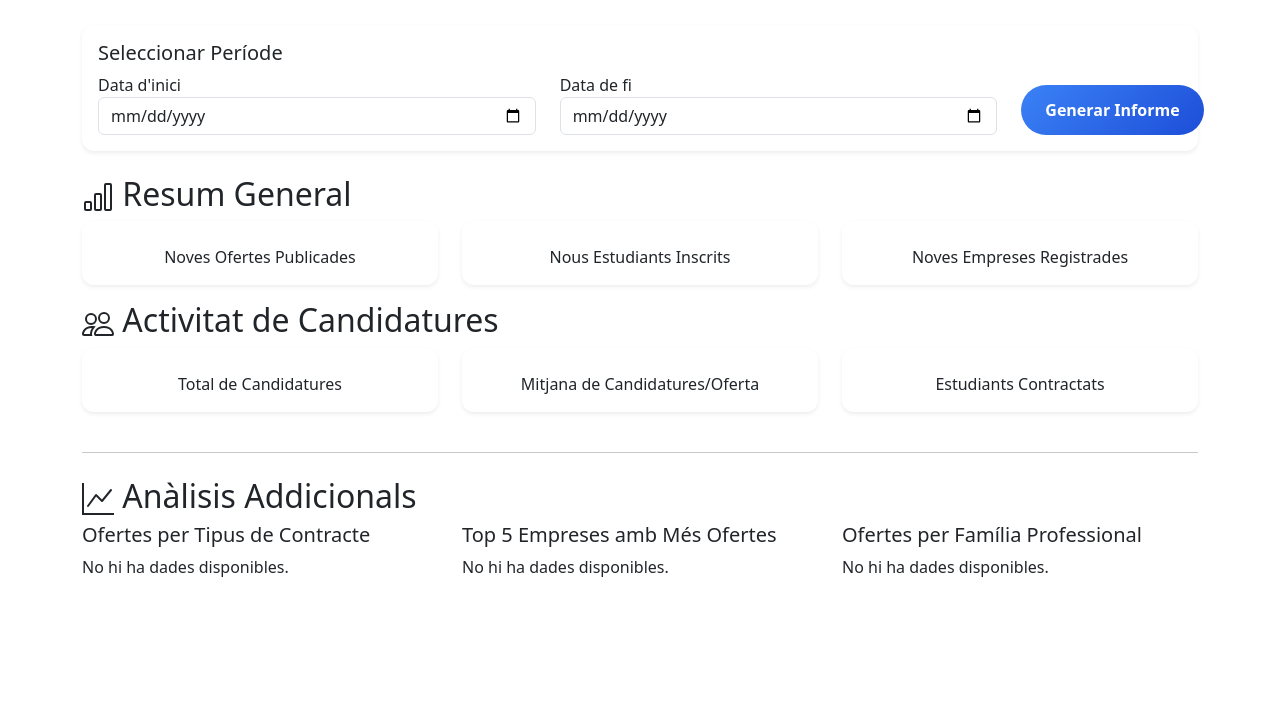
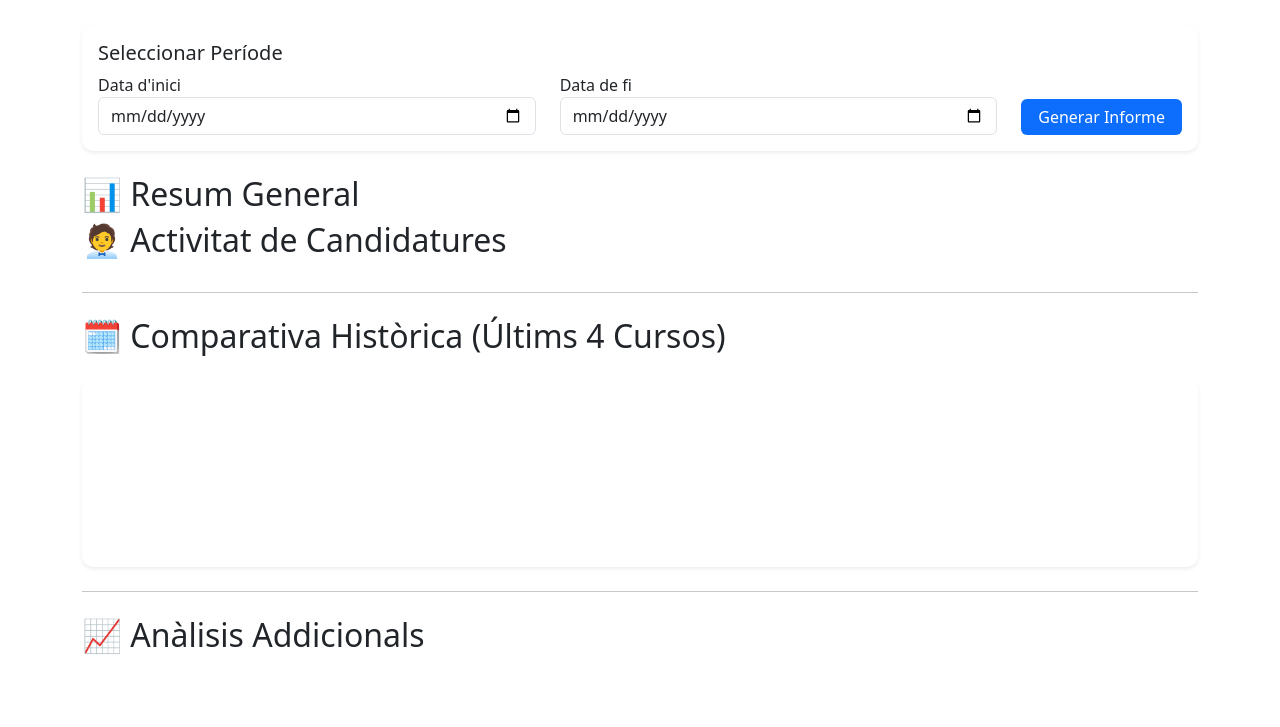
Before and after one commit to rcervera/borsa_treball_django_google, a Django app: template borsa_treball/templates/borsa_treball/informes/informe_curs.html in a window 1280 px wide. Shown: the part 167-894 px from the top of the page. Before the commit the page ends 744 px from the top, so only its background shows below. Run offline with Django 5.2, Linux system fonts and the light colour scheme; the template is opened without the code that fills it, so the values that code supplies are empty; a map, chart or similar area stays blank; some libraries are stand-ins or nearby versions.

Commit message:
informes feature

```diff
--- a/borsa_treball/templates/borsa_treball/informes/informe_curs.html
+++ b/borsa_treball/templates/borsa_treball/informes/informe_curs.html
@@ -1,8 +1,15 @@
-{% extends "base.html" %}  {% block content %}
+{% extends "base.html" %}
+
+{% block head_extra %}
+    <script src="https://cdn.jsdelivr.net/npm/chart.js"></script>
+{% endblock %}
+
+
+{% block content %}
 <div class="container mt-4">
     <h1>Informe d'Activitat del Curs Escolar</h1>
+
     <p class="text-muted">Informe generat pel període del {{ start_date|date:"d/m/Y" }} al {{ end_date|date:"d/m/Y" }}</p>
-
     <div class="card my-4">
         <div class="card-body">
             <h5 class="card-title">Seleccionar Període</h5>
@@ -17,134 +24,89 @@
                         <input type="date" id="end_date" name="end_date" class="form-control" value="{{ end_date|date:'Y-m-d' }}">
                     </div>
                     <div class="col-md-2">
-                        <button type="submit" class="principal-btn">Generar Informe</button>
+                        <button type="submit" class="btn btn-primary w-100">Generar Informe</button>
                     </div>
                 </div>
             </form>
         </div>
     </div>
+    <h2>📊 Resum General</h2>
+    <div class="row"></div>
+    <h2>🧑‍💼 Activitat de Candidatures</h2>
+    <div class="row"></div>
 
-    <h2>
-
-        <svg xmlns="http://www.w3.org/2000/svg" width="32" height="32" fill="currentColor" class="bi bi-bar-chart" viewBox="0 0 16 16">
-             <path d="M4 11H2v3h2zm5-4H7v7h2zm5-5v12h-2V2zm-2-1a1 1 0 0 0-1 1v12a1 1 0 0 0 1 1h2a1 1 0 0 0 1-1V2a1 1 0 0 0-1-1zM6 7a1 1 0 0 1 1-1h2a1 1 0 0 1 1 1v7a1 1 0 0 1-1 1H7a1 1 0 0 1-1-1zm-5 4a1 1 0 0 1 1-1h2a1 1 0 0 1 1 1v3a1 1 0 0 1-1 1H2a1 1 0 0 1-1-1z"/>
-        </svg>
-        Resum General
-    </h2>
-    <div class="row">
-        <div class="col-md-4 mb-3">
-            <div class="card text-center">
-                <div class="card-body">
-                    <h3 class="card-title">{{ num_ofertes }}</h3>
-                    <p class="card-text">Noves Ofertes Publicades</p>
-                </div>
-            </div>
-        </div>
-        <div class="col-md-4 mb-3">
-            <div class="card text-center">
-                <div class="card-body">
-                    <h3 class="card-title">{{ num_alumnes_nous }}</h3>
-                    <p class="card-text">Nous Estudiants Inscrits</p>
-                </div>
-            </div>
-        </div>
-        <div class="col-md-4 mb-3">
-            <div class="card text-center">
-                <div class="card-body">
-                    <h3 class="card-title">{{ num_empreses_noves }}</h3>
-                    <p class="card-text">Noves Empreses Registrades</p>
-                </div>
-            </div>
-        </div>
-    </div>
-
-    <h2>
-        <svg xmlns="http://www.w3.org/2000/svg" width="32" height="32" fill="currentColor" class="bi bi-people" viewBox="0 0 16 16">
-            <path d="M15 14s1 0 1-1-1-4-5-4-5 3-5 4 1 1 1 1zm-7.978-1L7 12.996c.001-.264.167-1.03.76-1.72C8.312 10.629 9.282 10 11 10c1.717 0 2.687.63 3.24 1.276.593.69.758 1.457.76 1.72l-.008.002-.014.002zM11 7a2 2 0 1 0 0-4 2 2 0 0 0 0 4m3-2a3 3 0 1 1-6 0 3 3 0 0 1 6 0M6.936 9.28a6 6 0 0 0-1.23-.247A7 7 0 0 0 5 9c-4 0-5 3-5 4q0 1 1 1h4.216A2.24 2.24 0 0 1 5 13c0-1.01.377-2.042 1.09-2.904.243-.294.526-.569.846-.816M4.92 10A5.5 5.5 0 0 0 4 13H1c0-.26.164-1.03.76-1.724.545-.636 1.492-1.256 3.16-1.275ZM1.5 5.5a3 3 0 1 1 6 0 3 3 0 0 1-6 0m3-2a2 2 0 1 0 0 4 2 2 0 0 0 0-4"/>
-        </svg>
-        Activitat de Candidatures
-    </h2>
-     <div class="row">
-        <div class="col-md-4 mb-3">
-            <div class="card text-center">
-                <div class="card-body">
-                    <h3 class="card-title">{{ num_candidatures }}</h3>
-                    <p class="card-text">Total de Candidatures</p>
-                </div>
-            </div>
-        </div>
-        <div class="col-md-4 mb-3">
-            <div class="card text-center">
-                <div class="card-body">
-                    <h3 class="card-title">{{ mitjana_candidatures_per_oferta }}</h3>
-                    <p class="card-text">Mitjana de Candidatures/Oferta</p>
-                </div>
-            </div>
-        </div>
-        <div class="col-md-4 mb-3">
-            <div class="card text-center">
-                <div class="card-body">
-                    <h3 class="card-title text-success">{{ num_contractats }}</h3>
-                    <p class="card-text">Estudiants Contractats</p>
-                </div>
-            </div>
+    <hr class="my-4">
+    <h2>🗓️ Comparativa Històrica (Últims 4 Cursos)</h2>
+    <div class="card mt-4">
+        <div class="card-body">
+            <canvas id="historicalChart"></canvas>
         </div>
     </div>
 
     <hr class="my-4">
-    <h2>
-        <svg xmlns="http://www.w3.org/2000/svg" width="32" height="32" fill="currentColor" class="bi bi-graph-up" viewBox="0 0 16 16">
-            <path fill-rule="evenodd" d="M0 0h1v15h15v1H0zm14.817 3.113a.5.5 0 0 1 .07.704l-4.5 5.5a.5.5 0 0 1-.74.037L7.06 6.767l-3.656 5.027a.5.5 0 0 1-.808-.588l4-5.5a.5.5 0 0 1 .758-.06l2.609 2.61 4.15-5.073a.5.5 0 0 1 .704-.07"/>
-        </svg>
-         Anàlisis Addicionals
-    </h2>
-    <div class="row">
-        <div class="col-md-4">
-            <h5>Ofertes per Tipus de Contracte</h5>
-            {% if ofertes_per_tipus_contracte %}
-                <ul class="list-group">
-                    {% for item in ofertes_per_tipus_contracte %}
-                        <li class="list-group-item d-flex justify-content-between align-items-center">
-                            {{ item.nom_llegible }}
-                            <span class="badge bg-primary rounded-pill">{{ item.count }}</span>
-                        </li>
-                    {% endfor %}
-                </ul>
-            {% else %}
-                <p>No hi ha dades disponibles.</p>
-            {% endif %}
-        </div>
-        <div class="col-md-4">
-            <h5>Top 5 Empreses amb Més Ofertes</h5>
-            {% if top_empreses %}
-                 <ul class="list-group">
-                    {% for item in top_empreses %}
-                        <li class="list-group-item d-flex justify-content-between align-items-center">
-                            {{ item.empresa__nom_comercial }}
-                            <span class="badge bg-primary rounded-pill">{{ item.count }}</span>
-                        </li>
-                    {% endfor %}
-                </ul>
-            {% else %}
-                <p>No hi ha dades disponibles.</p>
-            {% endif %}
-        </div>
-        <div class="col-md-4">
-            <h5>Ofertes per Família Professional</h5>
-            {% if ofertes_per_familia %}
-                 <ul class="list-group">
-                    {% for item in ofertes_per_familia %}
-                        <li class="list-group-item d-flex justify-content-between align-items-center">
-                            {{ item.cicles__familia__nom }}
-                            <span class="badge bg-primary rounded-pill">{{ item.count }}</span>
-                        </li>
-                    {% endfor %}
-                </ul>
-            {% else %}
-                <p>No hi ha dades disponibles.</p>
-            {% endif %}
-        </div>
-    </div>
+    <h2>📈 Anàlisis Addicionals</h2>
+    <div class="row"></div>
+</div>
 
-</div>
+{{ chart_data|json_script:"chartData" }}
+
+<script>
+    document.addEventListener('DOMContentLoaded', () => {
+        // Obtenim les dades del context de Django
+        const chartData = JSON.parse(document.getElementById('chartData').textContent);
+        const ctx = document.getElementById('historicalChart').getContext('2d');
+
+        new Chart(ctx, {
+            type: 'bar', // Tipus de gràfic
+            data: {
+                labels: chartData.labels, // Etiquetes de l'eix X (Ex: 'Curs 21/22')
+                datasets: [
+                    {
+                        label: 'Nº Ofertes',
+                        data: chartData.num_ofertes,
+                        backgroundColor: 'rgba(54, 162, 235, 0.6)',
+                        borderColor: 'rgba(54, 162, 235, 1)',
+                        borderWidth: 1
+                    },
+                    {
+                        label: 'Nº Candidatures',
+                        data: chartData.num_candidatures,
+                        backgroundColor: 'rgba(255, 206, 86, 0.6)',
+                        borderColor: 'rgba(255, 206, 86, 1)',
+                        borderWidth: 1
+                    },
+                    {
+                        label: 'Nº Contractats',
+                        data: chartData.num_contractats,
+                        backgroundColor: 'rgba(75, 192, 192, 0.6)',
+                        borderColor: 'rgba(75, 192, 192, 1)',
+                        borderWidth: 1
+                    }
+                ]
+            },
+            options: {
+                responsive: true,
+                maintainAspectRatio: false,
+                scales: {
+                    y: {
+                        beginAtZero: true,
+                        title: {
+                            display: true,
+                            text: 'Quantitat'
+                        }
+                    }
+                },
+                plugins: {
+                    legend: {
+                        position: 'top',
+                    },
+                    title: {
+                        display: true,
+                        text: 'Comparativa d\'Ofertes, Candidatures i Contractacions'
+                    }
+                }
+            }
+        });
+    });
+</script>
 {% endblock %}
```
Also changed, not shown: borsa_treball/views_admin.py (+48 -42 lines).
